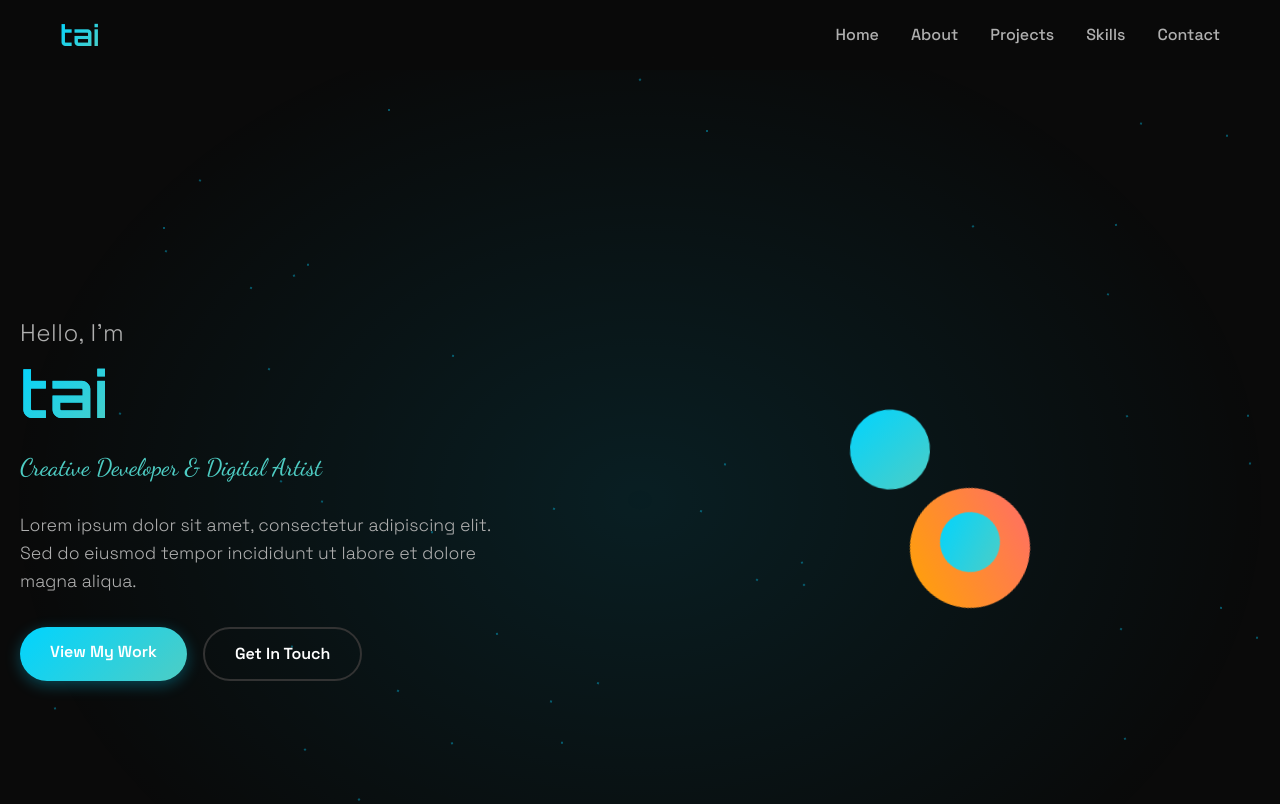
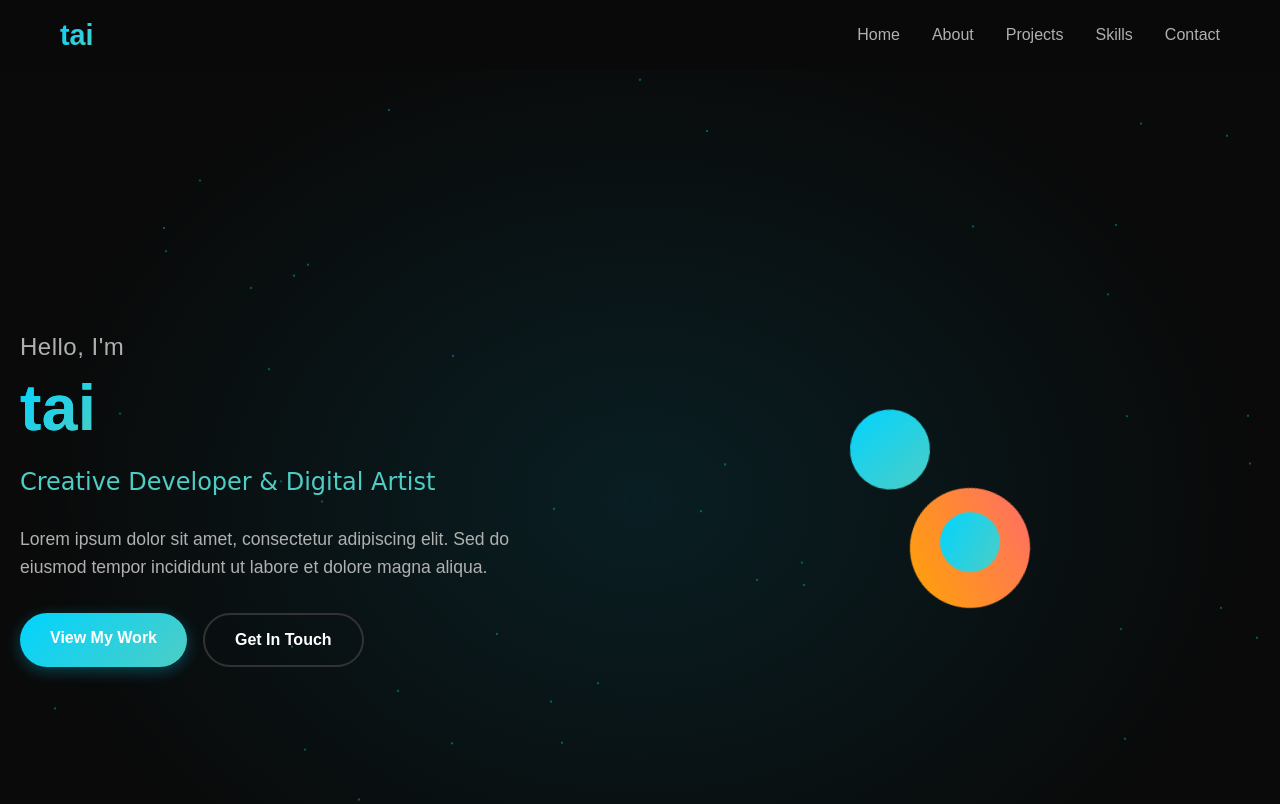
Before and after one commit to KelvinTaii/KelvinTaii.github.io, a plain HTML site: page index.html in a window 1280 px wide. Shown: the top 804 px of the page. Drawn offline with Linux system fonts and the light colour scheme.

Commit message:
Remove custom font definitions and simplify font families in styles.css

```diff
--- a/styles.css
+++ b/styles.css
@@ -1,31 +1,4 @@
-/* Custom Font Definitions */
-@font-face {
-    font-family: 'Frankfurt Messe';
-    src: local('Space Grotesk'), local('Inter'), sans-serif;
-    font-weight: 300;
-    font-style: normal;
-}
-
-@font-face {
-    font-family: 'Puritan Swash';
-    src: local('Playfair Display'), local('Georgia'), serif;
-    font-weight: 400;
-    font-style: normal;
-}
-
-@font-face {
-    font-family: 'Sevilla Decor X';
-    src: local('Dancing Script'), local('Cinzel'), cursive;
-    font-weight: 500;
-    font-style: normal;
-}
-
-@font-face {
-    font-family: 'Brandwire';
-    src: local('Orbitron'), local('Space Grotesk'), sans-serif;
-    font-weight: 600;
-    font-style: normal;
-}
+/* Custom Font Definitions removed - fonts are provided via Google Fonts in index.html */
 
 /* CSS Variables for Dark Theme */
 :root {
@@ -57,7 +30,7 @@ html {
 }
 
 body {
-    font-family: 'Frankfurt Messe', 'Space Grotesk', 'Inter', sans-serif;
+    font-family: 'Frankfurt Messe', sans-serif;
     background-color: var(--bg-primary);
     color: var(--text-primary);
     line-height: 1.6;
@@ -94,7 +67,7 @@ body {
 }
 
 .logo-text {
-    font-family: 'Brandwire', 'Orbitron', 'Space Grotesk', sans-serif;
+    font-family: 'Brandwire', sans-serif;
     font-size: 1.8rem;
     font-weight: 600;
     background: var(--gradient-primary);
@@ -176,7 +149,7 @@ body {
 }
 
 .greeting {
-    font-family: 'Frankfurt Messe', 'Space Grotesk', 'Inter', sans-serif;
+    font-family: 'Frankfurt Messe', sans-serif;
     font-size: 1.5rem;
     color: var(--text-secondary);
     display: block;
@@ -186,7 +159,7 @@ body {
 }
 
 .name {
-    font-family: 'Brandwire', 'Orbitron', 'Space Grotesk', sans-serif;
+    font-family: 'Brandwire', sans-serif;
     background: var(--gradient-primary);
     -webkit-background-clip: text;
     -webkit-text-fill-color: transparent;
@@ -233,7 +206,7 @@ body {
 }
 
 .hero-subtitle {
-    font-family: 'Sevilla Decor X', 'Dancing Script', 'Cinzel', cursive;
+    font-family: 'Sevilla Decor X', cursive;
     font-size: 1.5rem;
     color: var(--accent-color);
     margin-bottom: 1.5rem;
@@ -347,7 +320,7 @@ body {
 }
 
 .section-title {
-    font-family: 'Brandwire', 'Orbitron', 'Space Grotesk', sans-serif;
+    font-family: 'Brandwire', sans-serif;
     font-size: 3rem;
     text-align: center;
     margin-bottom: 3rem;
@@ -399,7 +372,7 @@ body {
 }
 
 .stat-number {
-    font-family: 'Brandwire', 'Orbitron', 'Space Grotesk', sans-serif;
+    font-family: 'Brandwire', sans-serif;
     font-size: 2.5rem;
     font-weight: 600;
     color: var(--primary-color);
@@ -558,7 +531,7 @@ body {
 }
 
 .project-title {
-    font-family: 'Orbitron', 'Space Grotesk', sans-serif;
+    font-family: 'Orbitron', sans-serif;
     font-size: 1.5rem;
     margin-bottom: 1rem;
     color: var(--text-primary);
@@ -623,7 +596,7 @@ body {
 }
 
 .category-title {
-    font-family: 'Orbitron', 'Space Grotesk', sans-serif;
+    font-family: 'Orbitron', sans-serif;
     font-size: 1.5rem;
     margin-bottom: 2rem;
     color: var(--text-primary);
@@ -664,7 +637,7 @@ body {
 }
 
 .contact-title {
-    font-family: 'Orbitron', 'Space Grotesk', sans-serif;
+    font-family: 'Orbitron', sans-serif;
     font-size: 2rem;
     margin-bottom: 1rem;
     color: var(--text-primary);
```
